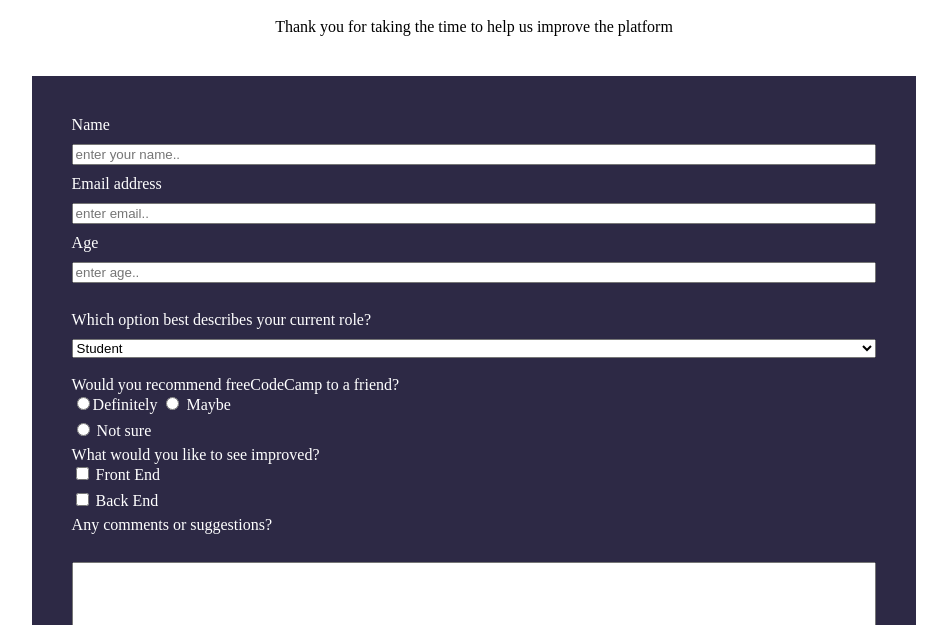
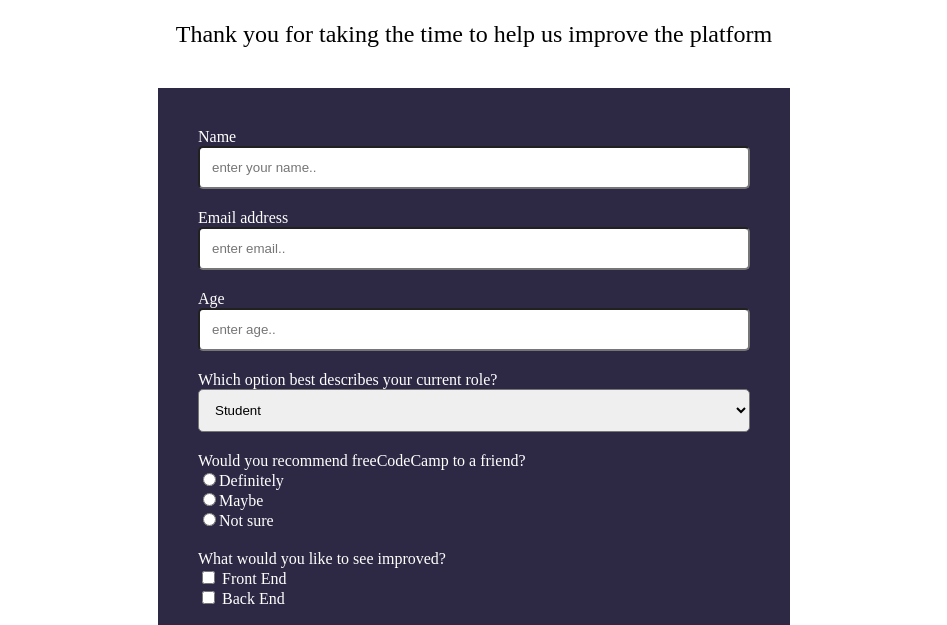
Before and after one commit to ram1117/mv-trial-1, a plain HTML site: page index.html in a window 1280 px wide. Shown: the part 120-745 px from the top of the page, without its empty margins (166-1113 px from the left). Drawn offline with Linux system fonts and the light colour scheme.

Commit message:
adding last style

```diff
--- a/css/style.css
+++ b/css/style.css
@@ -1,30 +1,43 @@
-*{
+* {
+}
+body {
+}
 
-}
-body{
-
-}
-#title,#description{
+#title,
+#description {
   text-align: center;
 }
-#title{
+#title {
   margin-top: 10vh;
 }
-.form-container{
-    width: 70%;
+#description {
+  font-size: 24px;
+}
+.form-container {
+  width: 50%;
   background-color: #2d2945;
   color: white;
   margin: 5vh auto;
+}
+#survey-form {
+  padding: 5vh;
+}
 
-}
-#survey-form{
-    padding: 5vh;
+.form-control {
   display: flex;
   flex-direction: column;
+  margin-bottom: 20px;
 }
-input {
-    margin-bottom: 10px;
+.input {
+  padding: 12px;
+  border-radius: 5px;
 }
- label{
-    margin-bottom: 10px;;
+#submit {
+  background-color: #41af65;
+  padding: 10px;
+  cursor: pointer;
 }
+
+#submit:hover {
+  background-color: #52e382;
+}
--- a/index.html
+++ b/index.html
@@ -12,10 +12,28 @@
     </p>
     <div class="form-container">
       <form action="" id="survey-form">
+        <div class="form-control">
           <label for="name" id="name-label">Name</label
-        ><input required type="text" id="name" placeholder="enter your name.." />
+          ><input
+            required
+            type="text"
+            id="name"
+            placeholder="enter your name.."
+            class="input"
+          />
+        </div>
+        <div class="form-control">
           <label for="email" id="email-label">Email address</label
-        ><input type="email" id="email" placeholder="enter email.." />
+          ><input
+            type="email"
+            id="email"
+            placeholder="enter email.."
+            class="input"
+            required
+          />
+        </div>
+
+        <div class="form-control">
           <label for="number" id="number-label">Age</label
           ><input
             type="number"
@@ -23,48 +41,54 @@
             max="120"
             id="number"
             placeholder="enter age.."
+            class="input"
           />
-        <br />
+        </div>
+
+        <div class="form-control">
           <label for="">Which option best describes your current role? </label>
-        <select name="dropdown" id="dropdown">
+          <select name="dropdown" id="dropdown" class="input">
             <option value="Student">Student</option>
             <option value="full-time job">full-time job</option>
           </select>
-        <br />
-        <!-- //radio buttons -->
-        <div class="radio-buttons">
-          <label for="">Would you recommend freeCodeCamp to a friend? </label><br />
-          <input type="radio" name="" value="Definitely" />Definitely
-
-         <input type="radio" name="" value="Maybe" />
-         <label for="html">Maybe</label><br />
-
-         <input type="radio" name="" value="Not sure" />
-         <label for="html">Not sure</label><br />
         </div>
 
+        <!-- //radio buttons -->
+        <div class="form-control">
+          <div class="radio-buttons">
+            <label for="">Would you recommend freeCodeCamp to a friend? </label
+            ><br />
+            <input type="radio" name="radio-btn" value="Definitely" />Definitely
+            <br />
+
+            <input type="radio" name="radio-btn" value="Maybe" />Maybe
+            <br />
+
+            <input type="radio" name="radio-btn" value="Not sure" />Not sure
+          </div>
+        </div>
 
         <!-- //check boxes -->
+        <div class="form-control">
           <div class="checkboxes">
             <label for="">What would you like to see improved? </label><br />
             <input type="checkbox" name="" value="front-end" />
             <label for="html">Front End</label><br />
-
             <input type="checkbox" name="" value="back-end" />
-          <label for="html">Back End </label><br />
+            <label for="html">Back End </label>
+          </div>
         </div>
 
-
         <!-- additional comments -->
+        <div class="form-control">
           <label for="comments">Any comments or suggestions? </label> <br />
           <textarea name="" id="comments" cols="30" rows="10"></textarea>
-
-        <br />
-
+        </div>
+        <div class="form-control">
           <button id="submit">Submit</button>
+        </div>
       </form>
     </div>
-
 
     <script src="https://cdn.freecodecamp.org/testable-projects-fcc/v1/bundle.js"></script>
     <script src="js/index.js"></script>
```
Lines whose indentation alone changed are shown as unchanged.
